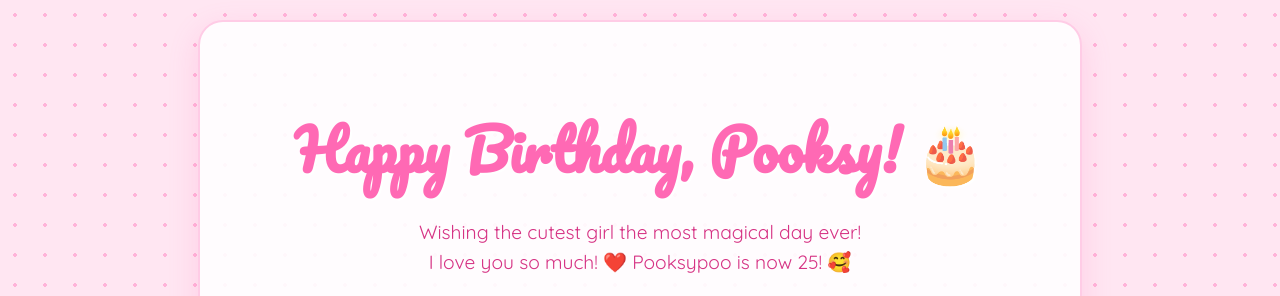
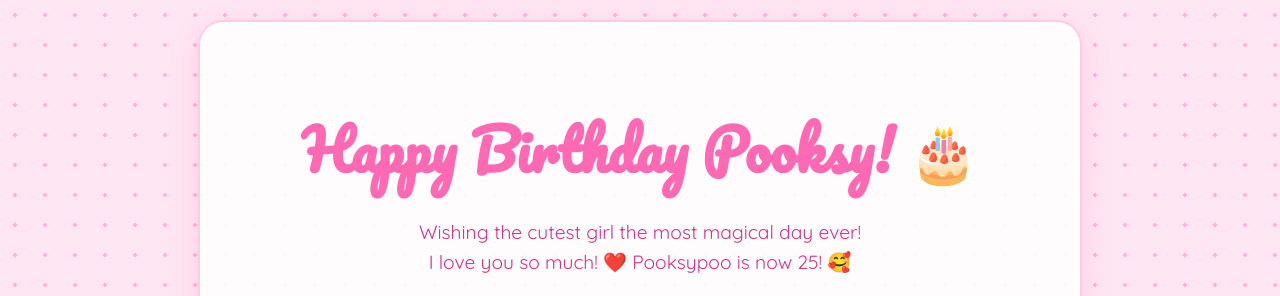
Before and after one commit to Fwedpat/Pooksy-Birthday-Site, a plain HTML site: page index.html in a window 1280 px wide. Shown: the top 296 px of the page. Drawn offline with nearby package versions, Linux system fonts and the light colour scheme.

Commit message:
Update birthday message and improve heading format

```diff
--- a/index.html
+++ b/index.html
@@ -7,7 +7,6 @@
     <link rel="stylesheet" href="assets/css/style.css">
     <link href="https://fonts.googleapis.com/css2?family=Pacifico&family=Quicksand:wght@400;600&display=swap" rel="stylesheet">
     <style>
-        /* Improved Flex Design for Image Gallery */
         .image-gallery {
             display: flex;
             flex-wrap: wrap;
@@ -31,7 +30,7 @@
 </head>
 <body>
     <div class="container">
-        <h1>Happy Birthday, Pooksy! 🎂</h1>
+        <h1>Happy Birthday Pooksy! 🎂</h1>
         <p class="message">Wishing the cutest girl the most magical day ever! <br> I love you so much! ❤️ Pooksypoo is now 25! 🥰 </p>
         <div class="image-gallery">
             <img src="assets/images/DSC08153.JPG" alt="Memory 1">
```
